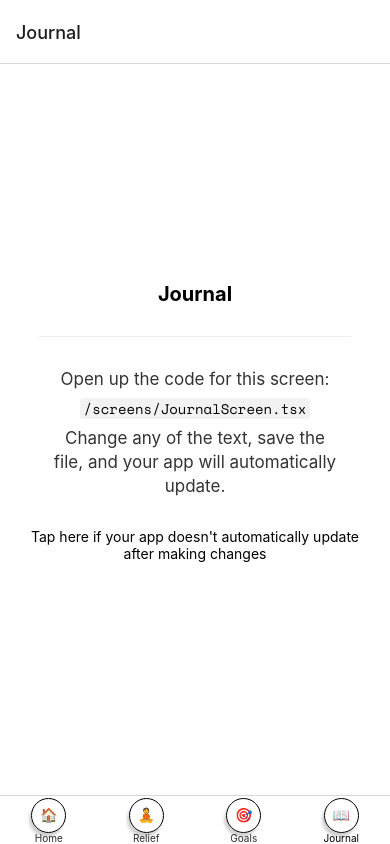
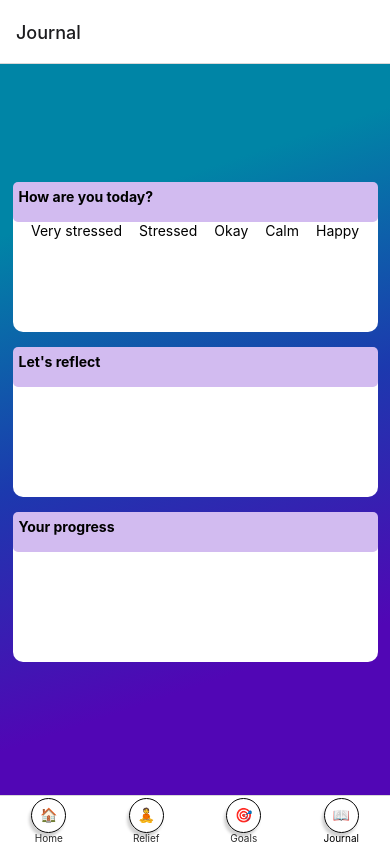
Before and after one commit to Relievely/frontend, a React Native app: screen /Journal in a window 390 px wide. Built offline with nearby package versions, Linux system fonts and the light colour scheme; no server answers; a web font is replaced by a local one; what expo-linking would draw is missing.

Commit message:
New style of journal page

```diff
--- a/screens/JournalScreen.tsx
+++ b/screens/JournalScreen.tsx
@@ -1,32 +1,109 @@
-import { StyleSheet } from 'react-native';
+import { StyleSheet, View, Text, SafeAreaView, FlatList } from "react-native";
+import React from "react";
 
-import EditScreenInfo from '../components/EditScreenInfo';
-import { Text, View } from '../components/Themed';
 import { RootTabScreenProps } from '../types';
+import { LinearGradient } from "expo-linear-gradient";
+
+const Mood = [
+  {
+    src: '',
+    string:'Very stressed'
+  },
+  {
+    string:'Stressed'
+  },
+  {
+    string:'Okay'
+  },
+  {
+    string:'Calm'
+  },
+  {
+    string:'Happy'
+  },
+]
+
+const Item = ({ string }) => (
+  <View>
+    <Text>{string}</Text>
+  </View>
+);
 
 export default function JournalScreen({ navigation }: RootTabScreenProps<'Journal'>) {
+  const renderItem = ({ item }) => (
+    <Item string={item.string} />
+  );
+
   return (
-    <View style={styles.container}>
-      <Text style={styles.title}>Journal</Text>
-      <View style={styles.separator} lightColor="#eee" darkColor="rgba(255,255,255,0.1)" />
-      <EditScreenInfo path="/screens/JournalScreen.tsx" />
-    </View>
+
+      <LinearGradient style={styles.mainContainer}
+        // Button Linear Gradient
+                      colors={["#0085A6", "#1C39AE", "#5106B5"]} locations={[0.2, 0.5, 0.8]} start={{ x: .5, y: .2 }}
+                      end={{ x: 1, y: 1 }}>
+        <View style = {styles.container}>
+          <Text style={styles.text}>How are you today?</Text>
+          <SafeAreaView>
+            <FlatList
+              contentContainerStyle={{flexGrow: 1, justifyContent: 'center'}}
+              horizontal={true}
+              data={Mood}
+              renderItem={renderItem}
+              keyExtractor={item => item.string}
+              pagingEnabled={false}
+              ItemSeparatorComponent={() => {
+                return (
+                  <View
+                    style={{
+                      height: "100%",
+                      width: 17,
+                    }} />
+                );
+              }}
+            />
+          </SafeAreaView>
+        </View>
+        <View style = {styles.container1}>
+          <Text style={styles.text}>Let's reflect</Text>
+        </View>
+        <View style = {styles.container2}>
+          <Text style={styles.text}>Your progress</Text>
+        </View>
+      </LinearGradient>
   );
 }
 
 const styles = StyleSheet.create({
+  mainContainer: {
+    flex: 1,
+    alignItems: "center",
+    justifyContent: "center"
+  },
   container: {
-    flex: 1,
-    alignItems: 'center',
-    justifyContent: 'center',
+    marginBottom: 15,
+    backgroundColor: '#ffff',
+    borderRadius: 10,
+    width: 365,
+    height: 150,
   },
-  title: {
-    fontSize: 20,
-    fontWeight: 'bold',
+  container1: {
+    marginBottom: 15,
+    backgroundColor: '#ffff',
+    borderRadius: 10,
+    width: 365,
+    height: 150,
   },
-  separator: {
-    marginVertical: 30,
-    height: 1,
-    width: '80%',
+  container2: {
+    marginBottom: 15,
+    backgroundColor: '#ffff',
+    borderRadius: 10,
+    width: 365,
+    height: 150,
   },
+  text: {
+    backgroundColor: "#d2bbf0",
+    height: 40,
+    borderRadius: 5,
+    fontWeight: "bold",
+    padding: 6,
+  }
 });
```
